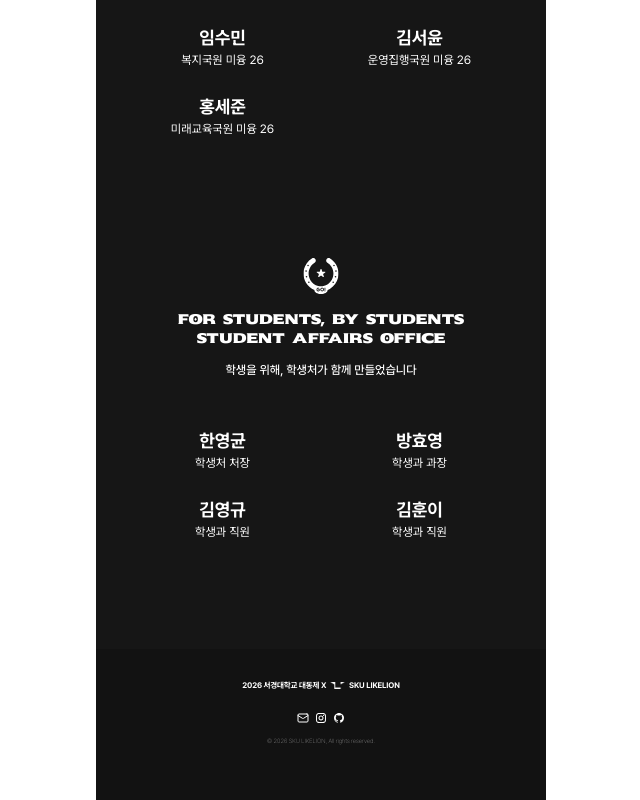
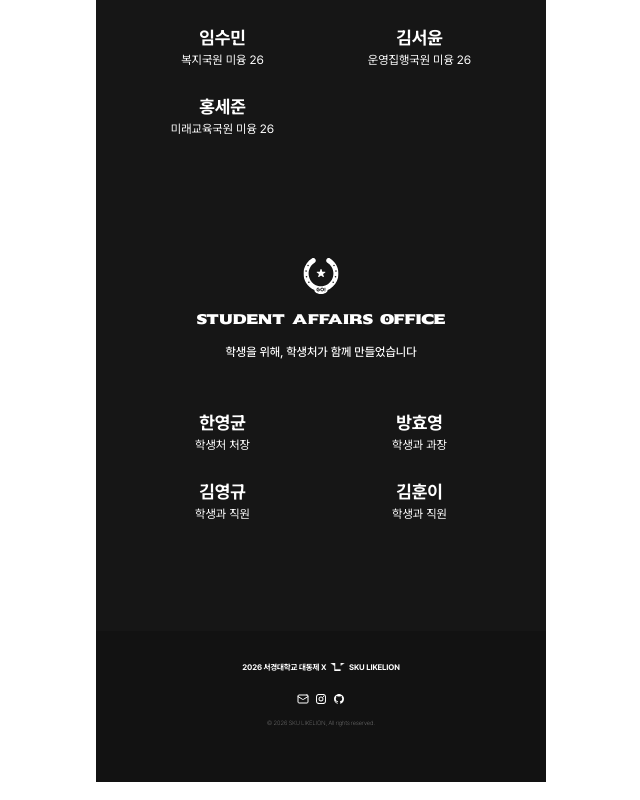
Before and after one commit to LikeLion-SKU/festival-fe, a React (Vite) app: page /made-by in a window 1280 px wide. Shown: the part 3894-4694 px from the top of the page, without its empty margins (319-959 px from the left). Built offline with nearby package versions, Linux system fonts and the light colour scheme; no server answers.

Commit message:
:recycle:Refactor: 학생처 문구 수정

```diff
--- a/src/pages/MadeBy.jsx
+++ b/src/pages/MadeBy.jsx
@@ -429,13 +429,7 @@ export default function MadeBy() {
         <section className="px-[2rem] pt-[7.5rem] pb-[6.75rem]">
           <ScrollFade>
             <SectionHeader
-              title={
-                <>
-                  For Students, By Students
-                  <br />
-                  Student Affairs Office
-                </>
-              }
+              title={<>Student Affairs Office</>}
               subtitle="학생을 위해, 학생처가 함께 만들었습니다"
             />
             <div className="mt-[3rem] grid grid-cols-2 gap-x-[0.5rem] gap-y-[1.5rem]">
```
